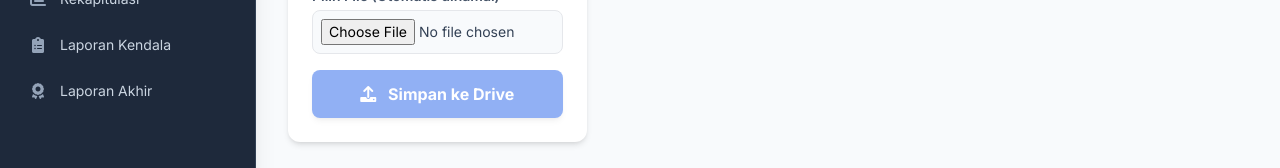
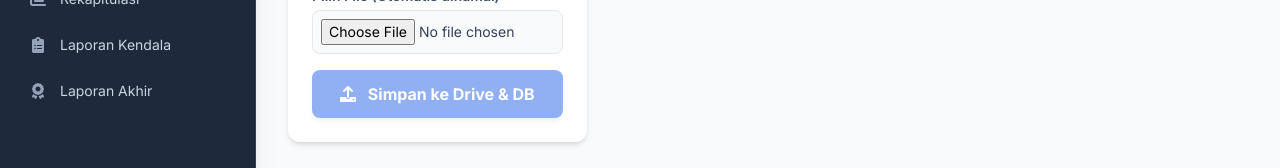
Before and after one commit to timhitungan-merryeducation/laporan, a Next.js app: page /raport in a window 1280 px wide. Shown: the part 576-744 px from the top of the page. Built offline with nearby package versions, Linux system fonts and the light colour scheme; no server answers.

Commit message:
Update raport.js

```diff
--- a/pages/raport.js
+++ b/pages/raport.js
@@ -31,7 +31,7 @@ export default function RaportManager() {
   const [namaSiswa, setNamaSiswa] = useState('');
   const [searchName, setSearchName] = useState('');
 
-  // VARIABLE INI YANG SEBELUMNYA HILANG DAN MEMBUAT ERROR VERCEL:
+  // VARIABLE INI HARUS ADA AGAR BUILD NEXT.JS SUKSES
   const [showSuggestions, setShowSuggestions] = useState(false);
   const [isUploading, setIsUploading] = useState(false);
 
@@ -57,7 +57,7 @@ export default function RaportManager() {
     if (file.type === 'application/pdf' && file.size > 2.5 * 1024 * 1024) return Swal.fire('Gagal', 'PDF lebih dari 2.5MB. Silakan kompres.', 'error');
 
     setIsUploading(true);
-    Swal.fire({ title: 'Memproses...', text: 'Mengunggah file', allowOutsideClick: false, didOpen: () => Swal.showLoading() });
+    Swal.fire({ title: 'Memproses...', text: 'Mengunggah file ke sistem', allowOutsideClick: false, didOpen: () => Swal.showLoading() });
 
     try {
       const base64Data = file.type.startsWith('image/') ? await compressImage(file) : await new Promise(r => { const f = new FileReader(); f.onload = e => r(e.target.result); f.readAsDataURL(file); });
@@ -65,12 +65,12 @@ export default function RaportManager() {
 
       if (response && response.status === 'error') throw new Error(response.message);
 
-      Swal.fire('Sukses!', `Raport ${namaSiswa} tersimpan di folder Drive.`, 'success');
+      Swal.fire('Sukses!', `Raport ${namaSiswa} tersimpan di folder Drive dan link terekam di sistem.`, 'success');
       setFile(null);
       mutate();
     } catch (err) {
       const errorMsg = err.response?.data?.message || err.message || 'Terjadi kesalahan sistem';
-      Swal.fire('Error Detail', `Gagal upload: ${errorMsg}`, 'error');
+      Swal.fire('Error Detail', `Gagal upload: ${errorMsg}. Pastikan Apps Script telah di-deploy ulang dan diberi izin Drive.`, 'error');
     }
     setIsUploading(false);
   };
@@ -131,7 +131,7 @@ export default function RaportManager() {
               <input type="file" accept=".pdf, image/*" className="w-full border p-2 rounded-lg bg-slate-50 text-sm" onChange={e => setFile(e.target.files[0])} required />
             </div>
             <button type="submit" disabled={isUploading || !namaSiswa} className="w-full bg-blue-600 text-white p-3 rounded-lg font-bold shadow-md hover:bg-blue-700 disabled:opacity-50 mt-4 transition-colors">
-               <i className="fas fa-upload mr-2"></i> {isUploading ? 'Menyimpan...' : 'Simpan ke Drive'}
+               <i className="fas fa-upload mr-2"></i> {isUploading ? 'Menyimpan...' : 'Simpan ke Drive & DB'}
             </button>
           </form>
         </div>
```
